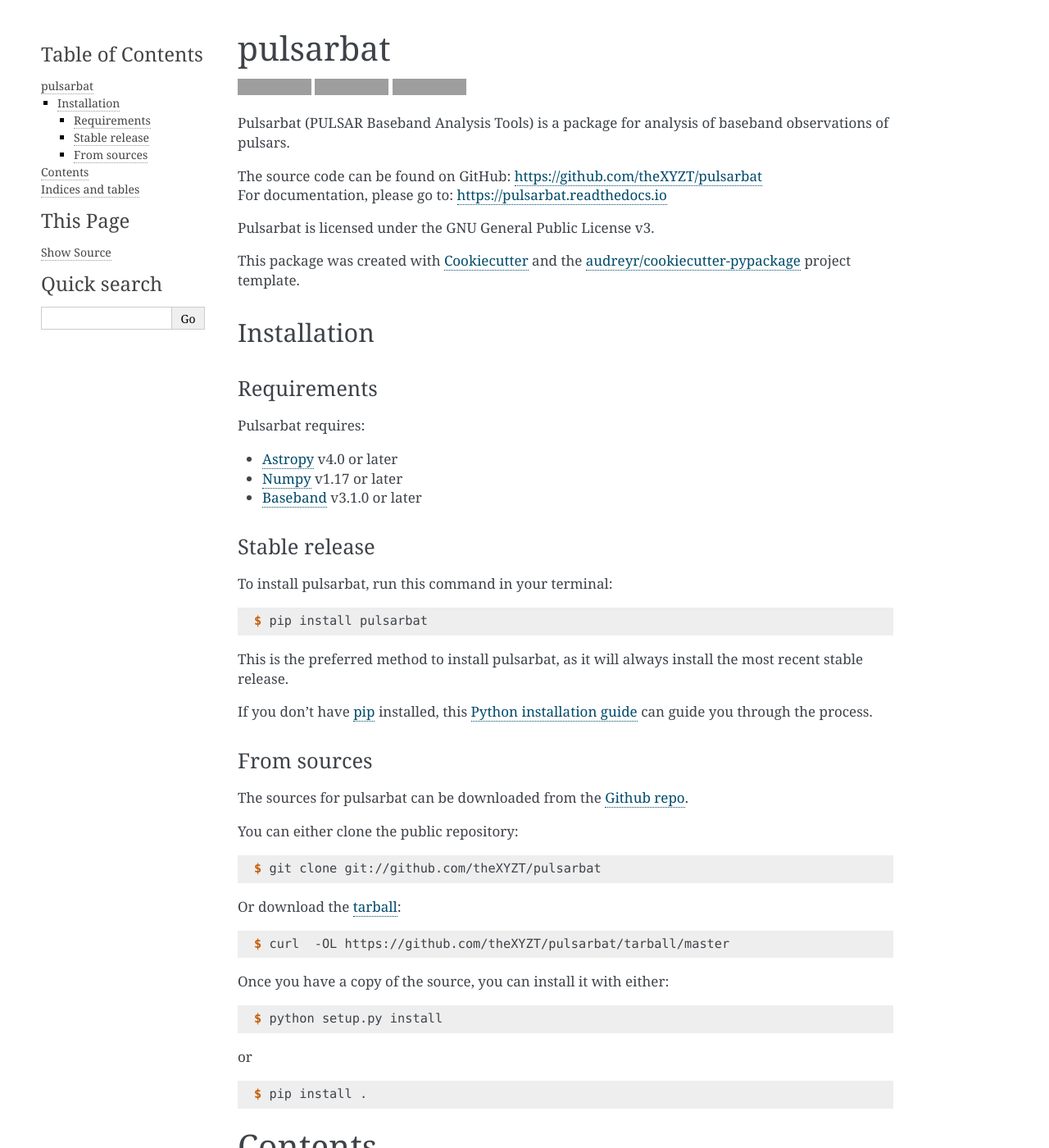
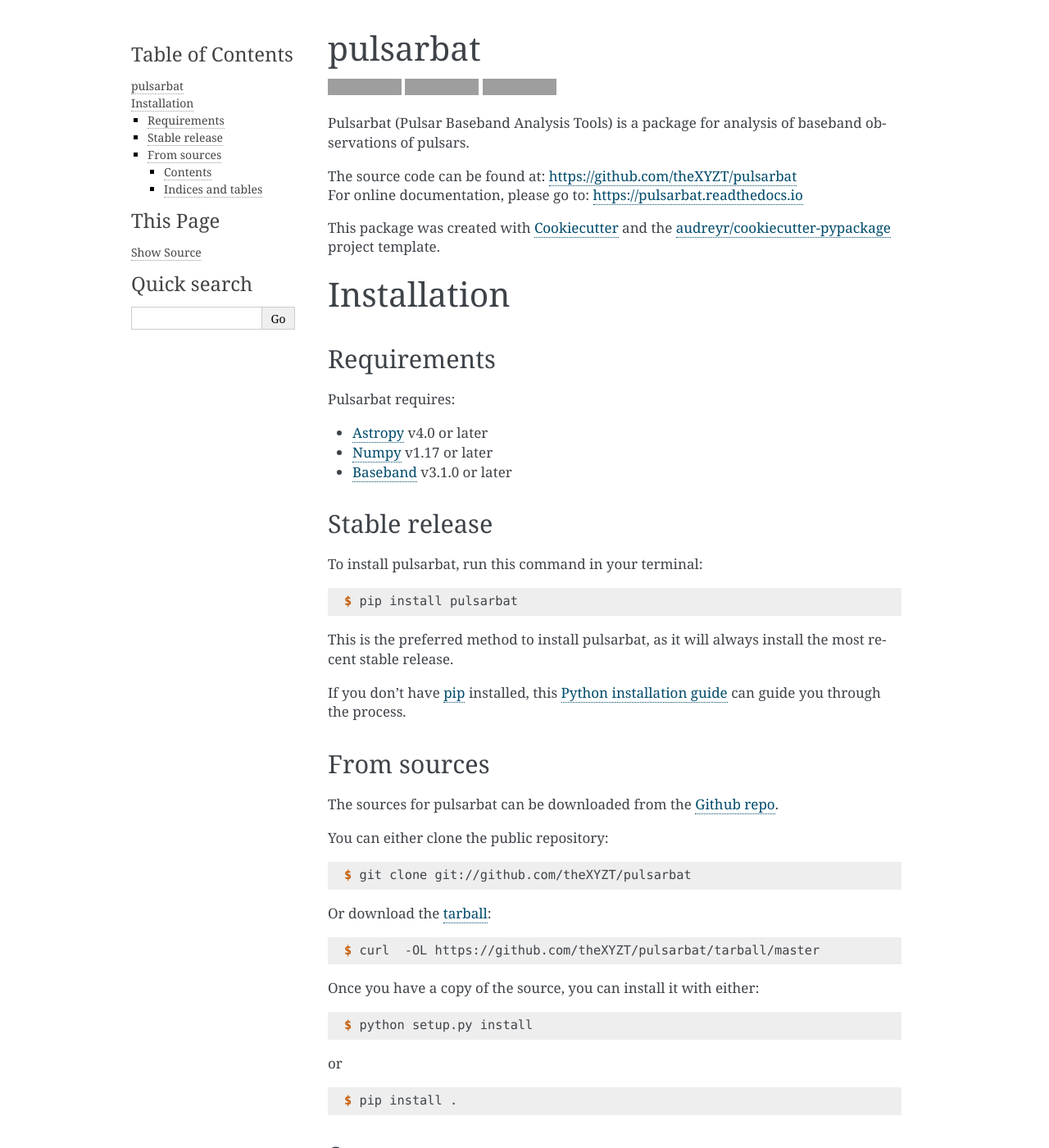
Before and after one commit to theXYZT/pulsarbat, a Sphinx documentation site: the page built from docs/index.rst, in a window 1280 px wide and 1400 px high. Shown: the whole window at 82% size. Built offline with Sphinx 7.4.7, drawn with Linux system fonts in a browser that asks for light colours; pages that are not in the unit, such as notebooks, are missing from menus; some of the changed text lies outside the part shown; grey boxes are pictures that could not be loaded.

```diff
--- a/README.rst
+++ b/README.rst
@@ -13,22 +13,13 @@ pulsarbat
         :alt: Documentation Status
 
 
-Pulsarbat (PULSAR Baseband Analysis Tools) is a package for analysis of baseband observations of pulsars.
+Pulsarbat (Pulsar Baseband Analysis Tools) is a package for analysis of baseband observations of pulsars.
 
-For installation instructions, see the `online documentation <https://pulsarbat.readthedocs.io/>`_ or  `docs/install.rst <docs/install.rst>`_ in this source distribution.
-
-| The source code can be found on GitHub: https://github.com/theXYZT/pulsarbat
-| For documentation, please go to: https://pulsarbat.readthedocs.io
-
-License
--------
-
-Pulsarbat is licensed under the GNU General Public License v3.
-
-Credits
--------
+| The source code can be found at: https://github.com/theXYZT/pulsarbat
+| For online documentation, please go to: https://pulsarbat.readthedocs.io
 
 This package was created with Cookiecutter_ and the `audreyr/cookiecutter-pypackage`_ project template.
 
+
 .. _Cookiecutter: https://github.com/audreyr/cookiecutter
 .. _`audreyr/cookiecutter-pypackage`: https://github.com/audreyr/cookiecutter-pypackage
--- a/docs/_static/custom.css
+++ b/docs/_static/custom.css
@@ -2,12 +2,6 @@
     font-size: 17px;
 }*/
 
-
-div.document {
-    width: 1200px;
-}
-
-
 pre {
     padding: 7px 20px;
 }
--- a/docs/conf.py
+++ b/docs/conf.py
@@ -45,7 +45,6 @@ extensions = [
     'sphinx.ext.mathjax',
     'sphinx.ext.intersphinx',
     'numpydoc',
-    'sphinx_autodoc_typehints'
 ]
 
 numpydoc_show_class_members = True
@@ -74,7 +73,7 @@ master_doc = 'index'
 
 # General information about the project.
 project = u'pulsarbat'
-copyright = u"2019, Nikhil Mahajan"
+copyright = u"2020, Nikhil Mahajan"
 author = u"Nikhil Mahajan"
 
 # The version info for the project you're documenting, acts as replacement
@@ -118,8 +117,11 @@ html_theme = 'alabaster'
 # documentation.
 #
 html_theme_options = {
-    #'page_width': '1200px',
-    # 'font_size': '16px',
+    'github_user': 'theXYZT',
+    'github_repo': 'pulsarbat',
+    'description': 'Pulsar Baseband Analysis Tools',
+    'fixed_sidebar': True,
+    'page_width': '980px',
 }
 
 # Add any paths that contain custom static files (such as style sheets) here,
--- a/docs/index.rst
+++ b/docs/index.rst
@@ -1,28 +1,4 @@
-pulsarbat
-=========
-
-.. image:: https://img.shields.io/pypi/v/pulsarbat.svg
-        :target: https://pypi.python.org/pypi/pulsarbat
-
-.. image:: https://img.shields.io/travis/theXYZT/pulsarbat.svg
-        :target: https://travis-ci.org/theXYZT/pulsarbat
-
-.. image:: https://readthedocs.org/projects/pulsarbat/badge/?version=latest
-        :target: https://pulsarbat.readthedocs.io/en/latest/?badge=latest
-        :alt: Documentation Status
-
-
-Pulsarbat (PULSAR Baseband Analysis Tools) is a package for analysis of baseband observations of pulsars.
-
-| The source code can be found on GitHub: https://github.com/theXYZT/pulsarbat
-| For documentation, please go to: https://pulsarbat.readthedocs.io
-
-Pulsarbat is licensed under the GNU General Public License v3.
-
-This package was created with Cookiecutter_ and the `audreyr/cookiecutter-pypackage`_ project template.
-
-.. _Cookiecutter: https://github.com/audreyr/cookiecutter
-.. _`audreyr/cookiecutter-pypackage`: https://github.com/audreyr/cookiecutter-pypackage
+.. include:: ../README.rst
 
 .. include:: install.rst
 
```
Also changed, not shown: .readthedocs.yml.
